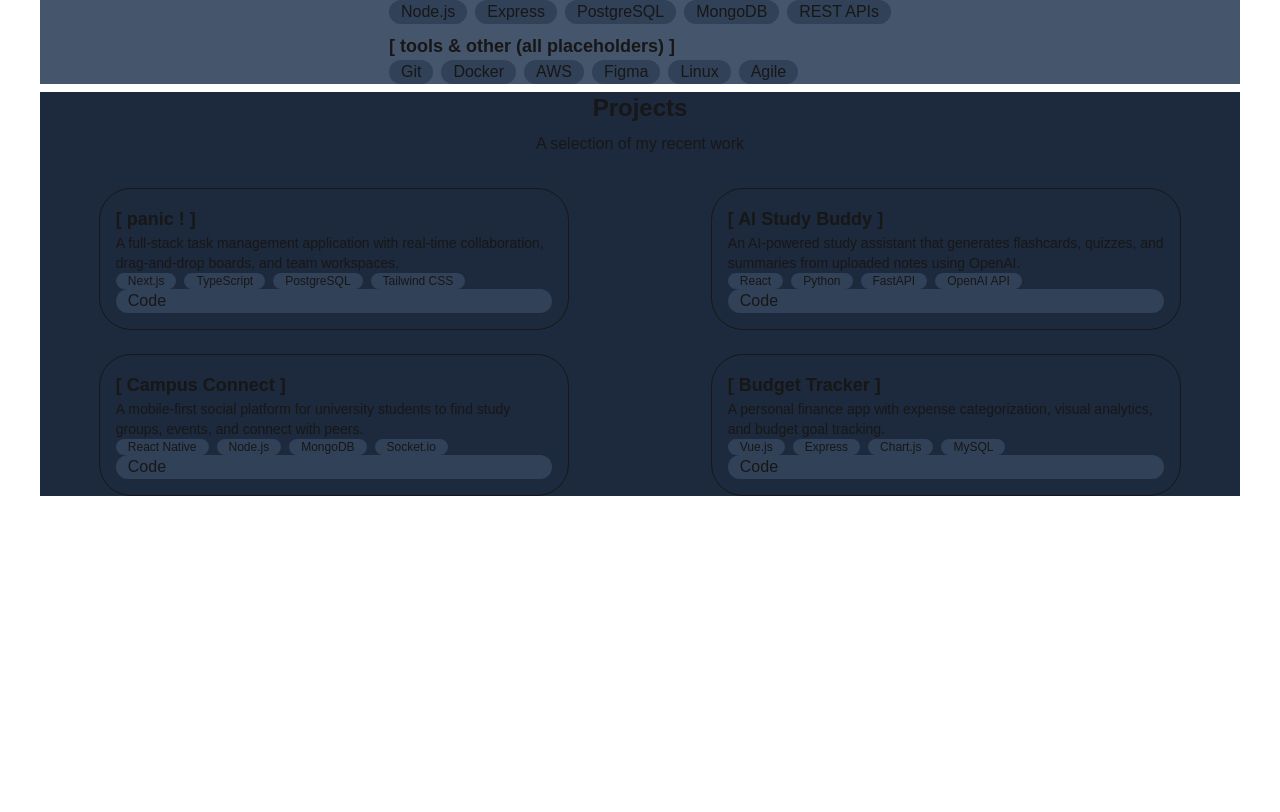
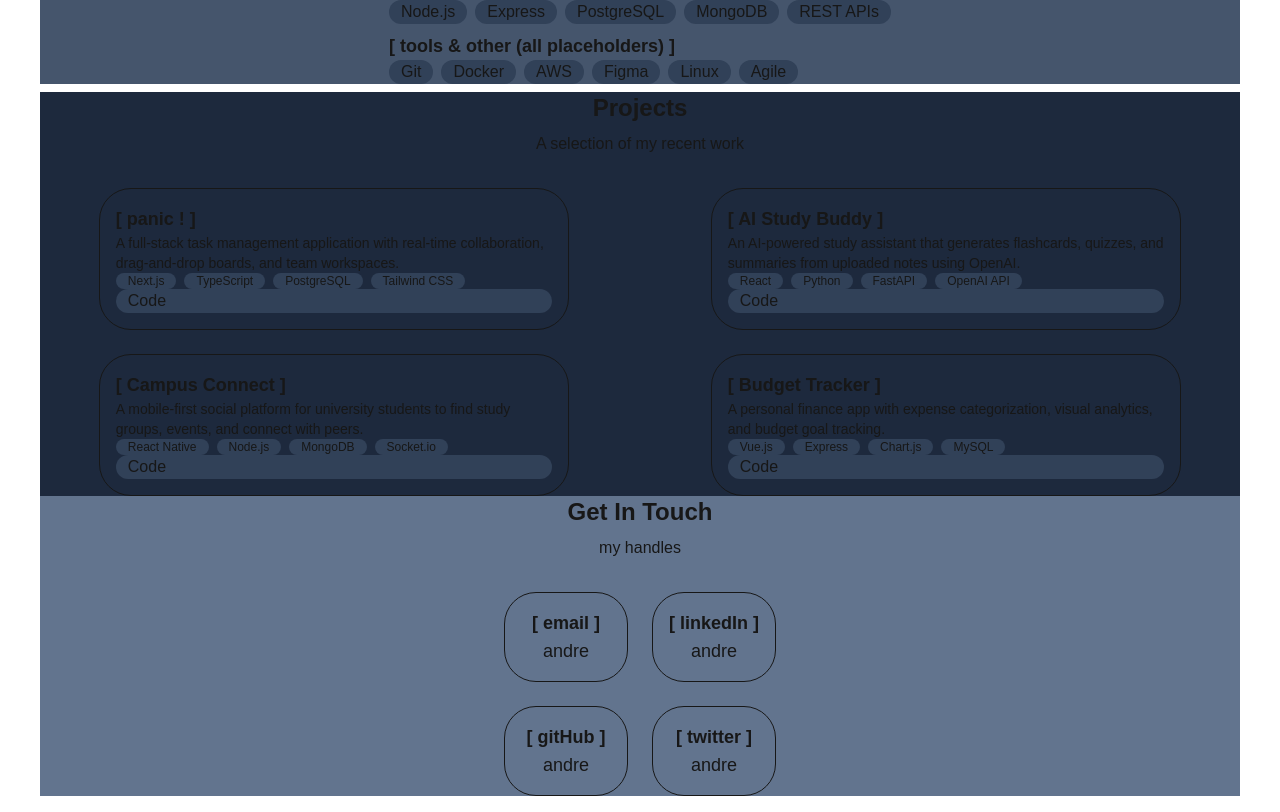
Before and after one commit to Neville-Onsomu/portfolio-for-one, a Next.js app in the folder portfolio-for-one/: page / in a window 1280 px wide. Shown: the part 1230-2042 px from the top of the page. Before the commit the page ends 1742 px from the top, so only its background shows below. Built offline with nearby package versions, Linux system fonts and the light colour scheme.

Commit message:
barebones contacts section

```diff
--- /dev/null
+++ b/portfolio-for-one/app/contacts.tsx
@@ -0,0 +1,48 @@
+const contactLinks = [
+    {
+        name: "email",
+        handle: "andre",
+        href: "mailto:alex.johnson@email.com",
+    },
+    {
+        name: "linkedIn",
+        handle: "andre",
+        href: "https://linkedin.com/in/alexjohnson",
+    },
+    {
+        name: "gitHub",
+        handle: "andre",
+        href: "https://github.com/alexjohnson",
+    },
+    {
+        name: "twitter",
+        handle: "andre",
+        href: "https://twitter.com/alexjohnsondev",
+    },
+]
+
+export default function Contacts() {
+    return (
+    <section id="contact" className="bg-slate-500">
+        <div className="mx-auto justify-items-center">
+            <h2 className="text-center text-2xl font-semibold">Get In Touch</h2>
+            <p className="mt-2 text-center">my handles</p>
+
+            <div className="mt-8 grid gap-6 grid-cols-2 justify-items-center">
+                {contactLinks.map((contact) => (
+                    <a
+                    key={contact.name}
+                    href={contact.href}
+                    target={contact.name !== "Email" ? "_blank" : undefined}
+                    rel={contact.name !== "Email" ? "noopener noreferrer" : undefined}
+                    className="justify-items-center border rounded-4xl p-4 w-full"
+                    >
+                        <p className="text-lg font-bold">[ {contact.name} ]</p>
+                        <p className="text-lg">{contact.handle}</p>
+                    </a>
+                ))}
+            </div>
+        </div>
+    </section>
+  )
+}
--- a/portfolio-for-one/app/page.tsx
+++ b/portfolio-for-one/app/page.tsx
@@ -3,6 +3,7 @@ import Intro from "./intro";
 import Education from "./education";
 import Skills from "./skills";
 import Projects from "./projects";
+import Contacts from "./contacts";
 
 export default function Home() {
   return (
@@ -12,6 +13,7 @@ export default function Home() {
       <Education/>
       <Skills/>
       <Projects/>
+      <Contacts/>
     </div>
   );
 }
```
